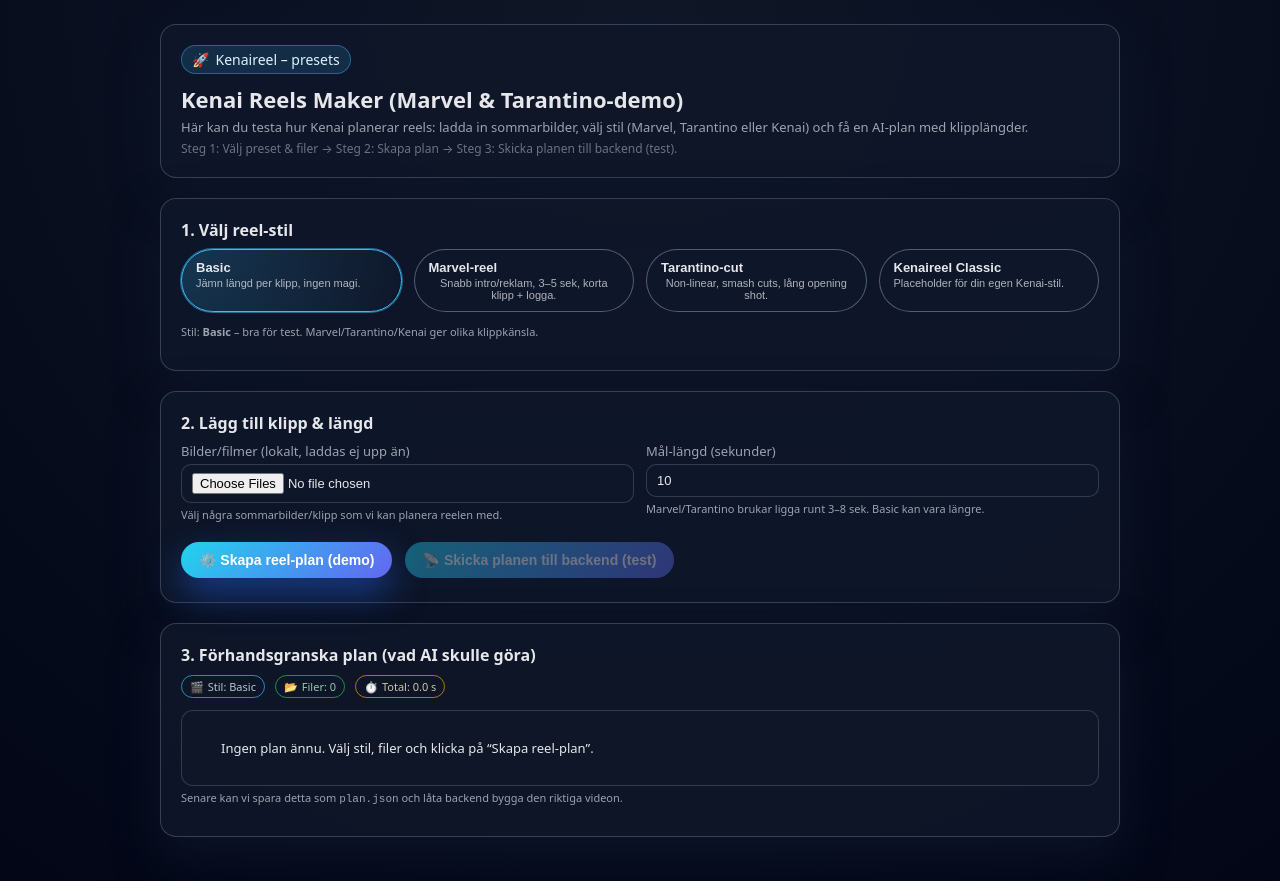
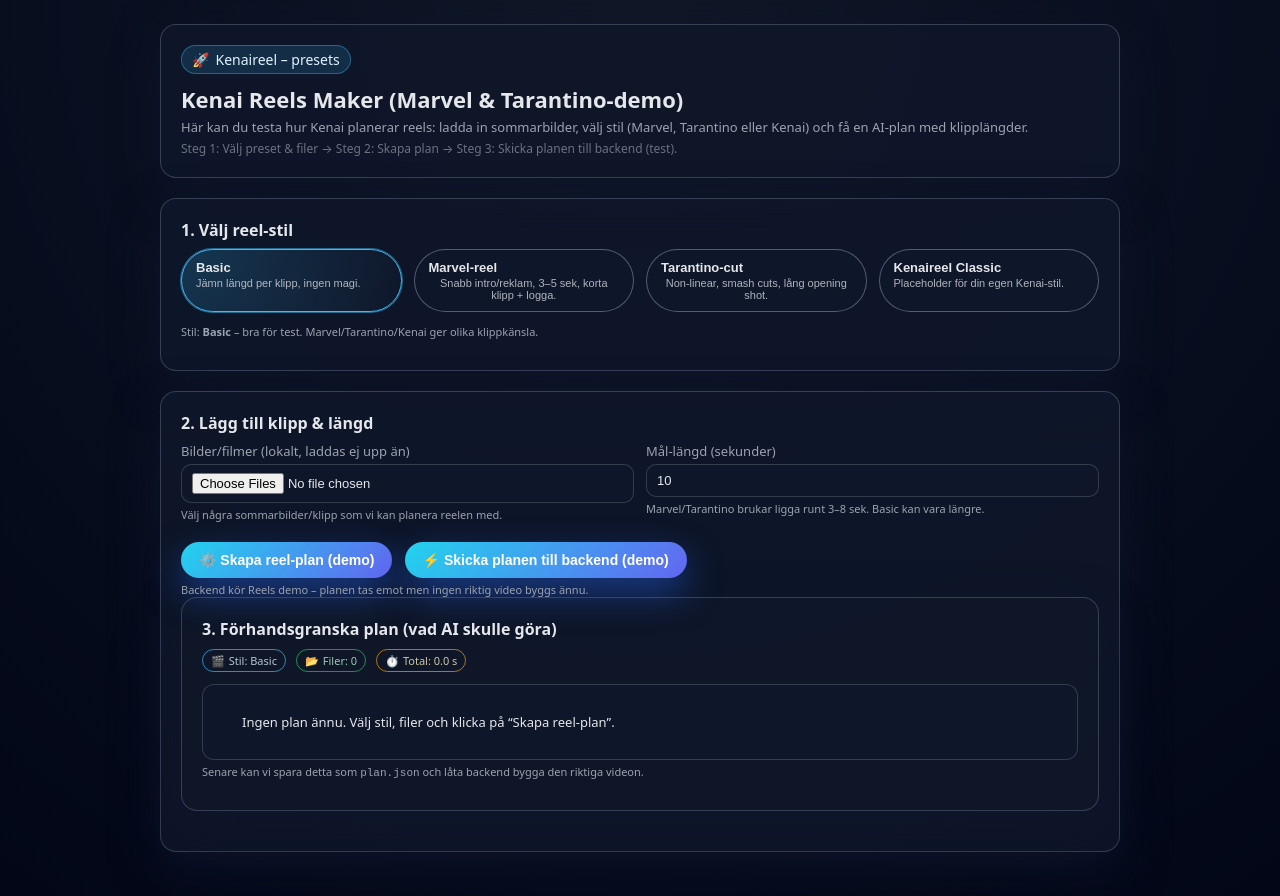
Before and after one commit to kennone89-a11y/snipp_ai, a website: page public/reels.html in a window 1280 px wide. Drawn offline with Linux system fonts and the light colour scheme.

Commit message:
Update reels backend button text.
Updated the send plan button and status text for demo.

```diff
--- a/public/reels.html
+++ b/public/reels.html
@@ -234,11 +234,13 @@
       <button id="buildPlanBtn" class="primary">
         ⚙️ Skapa reel-plan (demo)
       </button>
-      <button id="sendPlanBtn" class="primary" style="margin-left:8px;" disabled>
-        📡 Skicka planen till backend (test)
-      </button>
-      <div class="small-muted" id="statusText"></div>
-    </div>
+      <button id="sendPlanBtn" class="primary" style="margin-left:8px;">
+  ⚡ Skicka planen till backend (demo)
+</button>
+     <div class="small-muted" id="statusText">
+  Backend kör Reels demo – planen tas emot men ingen riktig video byggs ännu.
+</div>
+
 
     <!-- 3. Plan-preview -->
     <div class="card">
```
